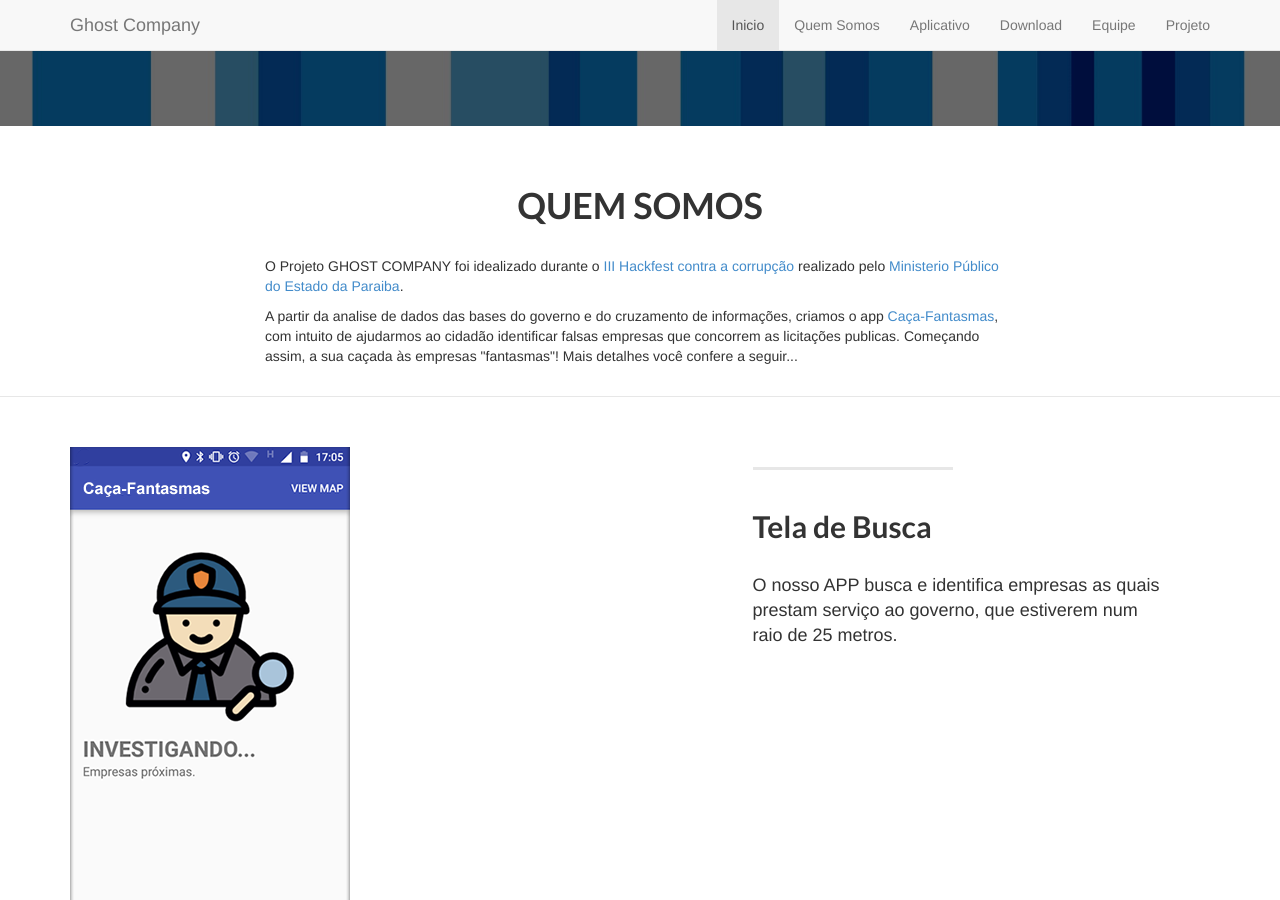
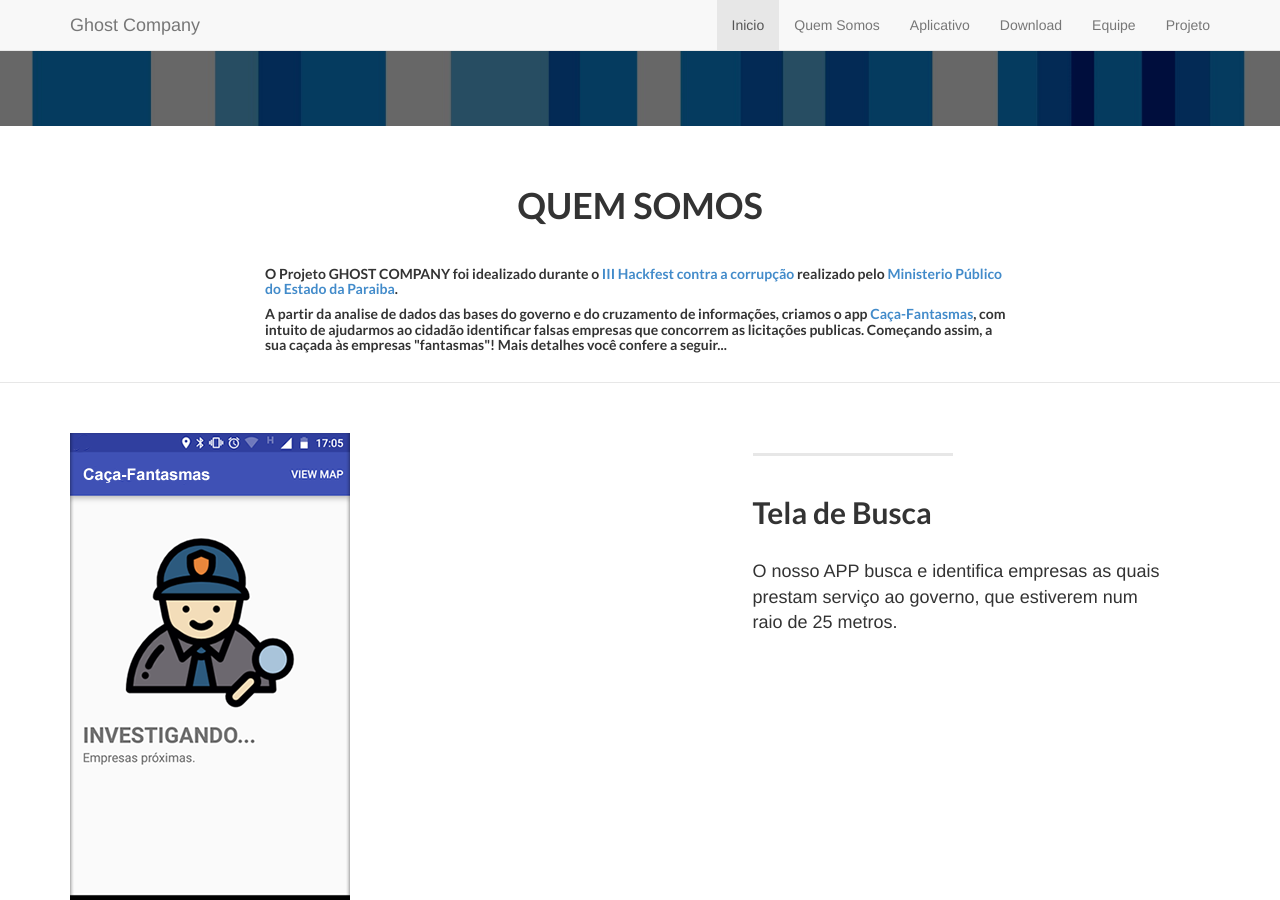
Before and after one commit to Ghost-Company/Ghost-Company.github.io, a Jekyll site: the page built from index.html, in a window 1280 px wide and 900 px high, scrolled down 355 px. Built offline with Jekyll 4.4.1, drawn with Linux system fonts in a browser that asks for light colours.

Commit message:
correcoes ortograficas8

```diff
--- a/_includes/about.html
+++ b/_includes/about.html
@@ -5,10 +5,12 @@
               <br/><br/>
               <h1>QUEM SOMOS</h1>
               <br/>
+			  <h5>
                <p>O Projeto GHOST COMPANY foi idealizado durante o <a href="http://hackfest.com.br">III Hackfest contra a corrupção</a> realizado pelo <a href="http://www.mppb.mp.br/">Ministerio Público do Estado da Paraiba</a>. </p>
 			   <p>A partir da analise de dados das bases do governo e do cruzamento de informações, criamos o app  <a href="https://play.google.com/store/apps/details?id=com.ghostcompany.hackfest.ghostcompany">Caça-Fantasmas</a>,
 			   com intuito de ajudarmos ao cidadão identificar falsas empresas que concorrem as licitações publicas. Começando assim, a sua caçada às empresas "fantasmas"! Mais detalhes você confere a seguir...</p>
-               <br/>
+               </h5>
+			   <br/>
               </div>
 
         </div>
```
